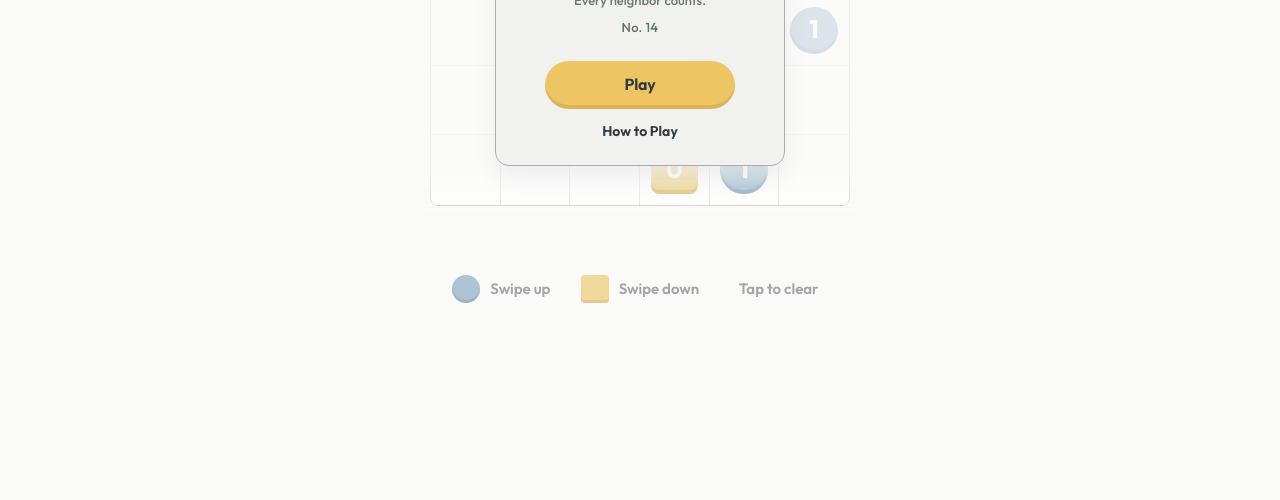
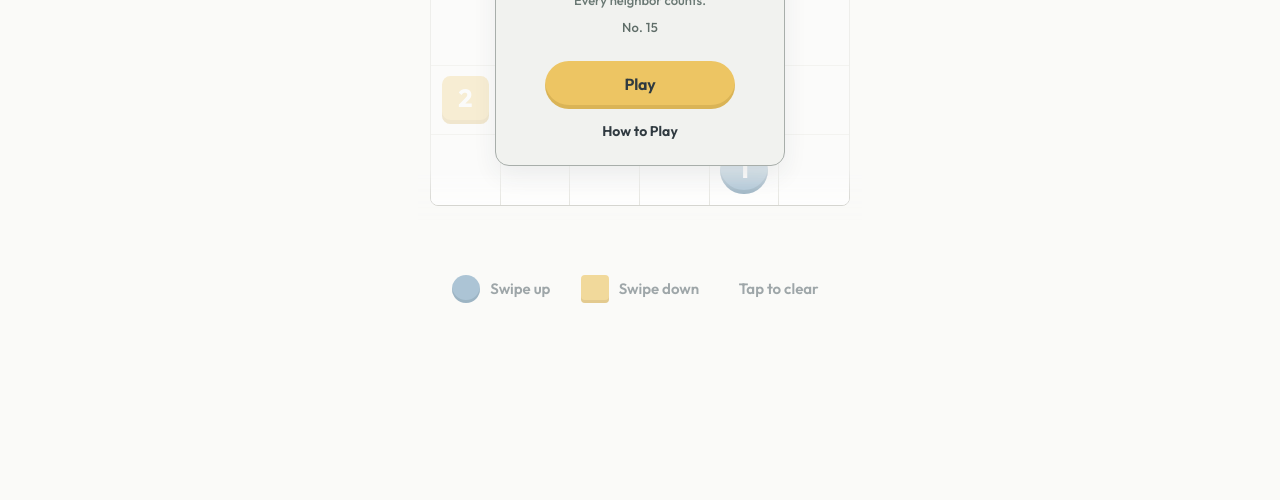
Before and after one commit to tpguenther/Sequentia, a plain HTML site: page index.html in a window 1280 px wide. Shown: the part 300-800 px from the top of the page. Drawn offline with Linux system fonts and the light colour scheme.

Commit message:
Add files via upload

```diff
--- a/index.html
+++ b/index.html
@@ -2204,11 +2204,18 @@ const medium13Clues=[6,14,15,16,18,21,23,28,29,32];
 // constraint propagation without trial-and-error branches.
 const medium14Solution=['111000','110001','001110','000111','110100','001011'].join('').split('').map(Number);
 const medium14Clues=[3,6,7,11,16,23,26,27,33,34];
-const TODAY_PUZZLE=14, ARCHIVE_DAYS=7;
+// Puzzle #15 (Sunday, November 15): distinct Medium board.
+// Ten fixed clues, no corner clues. Uniqueness independently verified by
+// enumerating all row-balanced candidates with column and neighbor constraints.
+// Repeated row/column and clue propagation completes the solution without guessing.
+const medium15Solution=['101100','110010','110001','001110','010101','001011'].join('').split('').map(Number);
+const medium15Clues=[4,7,11,15,16,19,20,21,24,34];
+const TODAY_PUZZLE=15, ARCHIVE_DAYS=7;
 let puzzleNumber=TODAY_PUZZLE;
-let solution=medium14Solution.slice(), clues=medium14Clues.slice();
+let solution=medium15Solution.slice(), clues=medium15Clues.slice();
 // Puzzles #2–#5 remain demo transformations of #6, not production puzzles.
 function puzzleLayout(n){
+ if(n===15)return {solution:medium15Solution.slice(),clues:medium15Clues.slice()};
  if(n===14)return {solution:medium14Solution.slice(),clues:medium14Clues.slice()};
  if(n===13)return {solution:medium13Solution.slice(),clues:medium13Clues.slice()};
  if(n===12)return {solution:easy12Solution.slice(),clues:easy12Clues.slice()};
```
